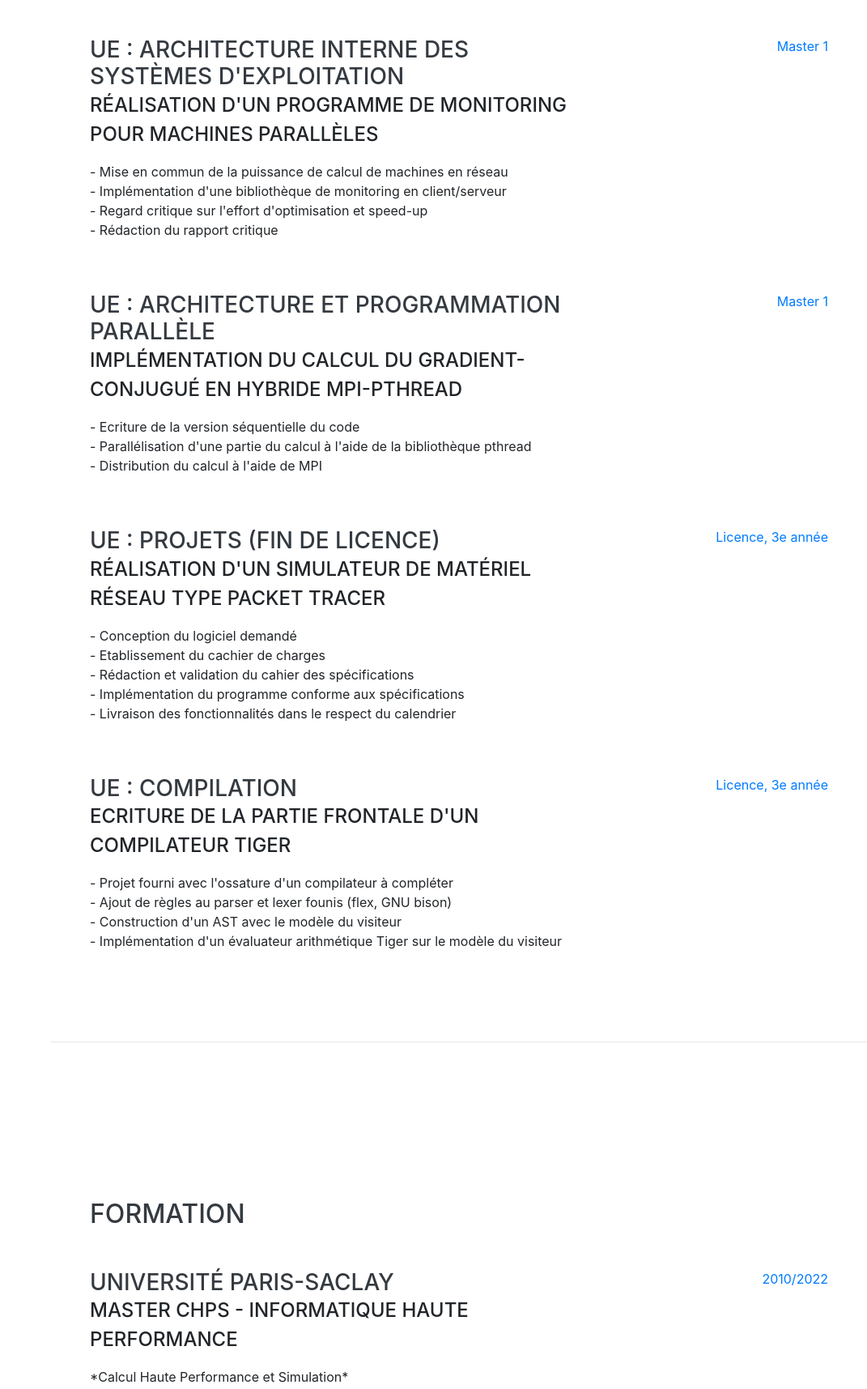
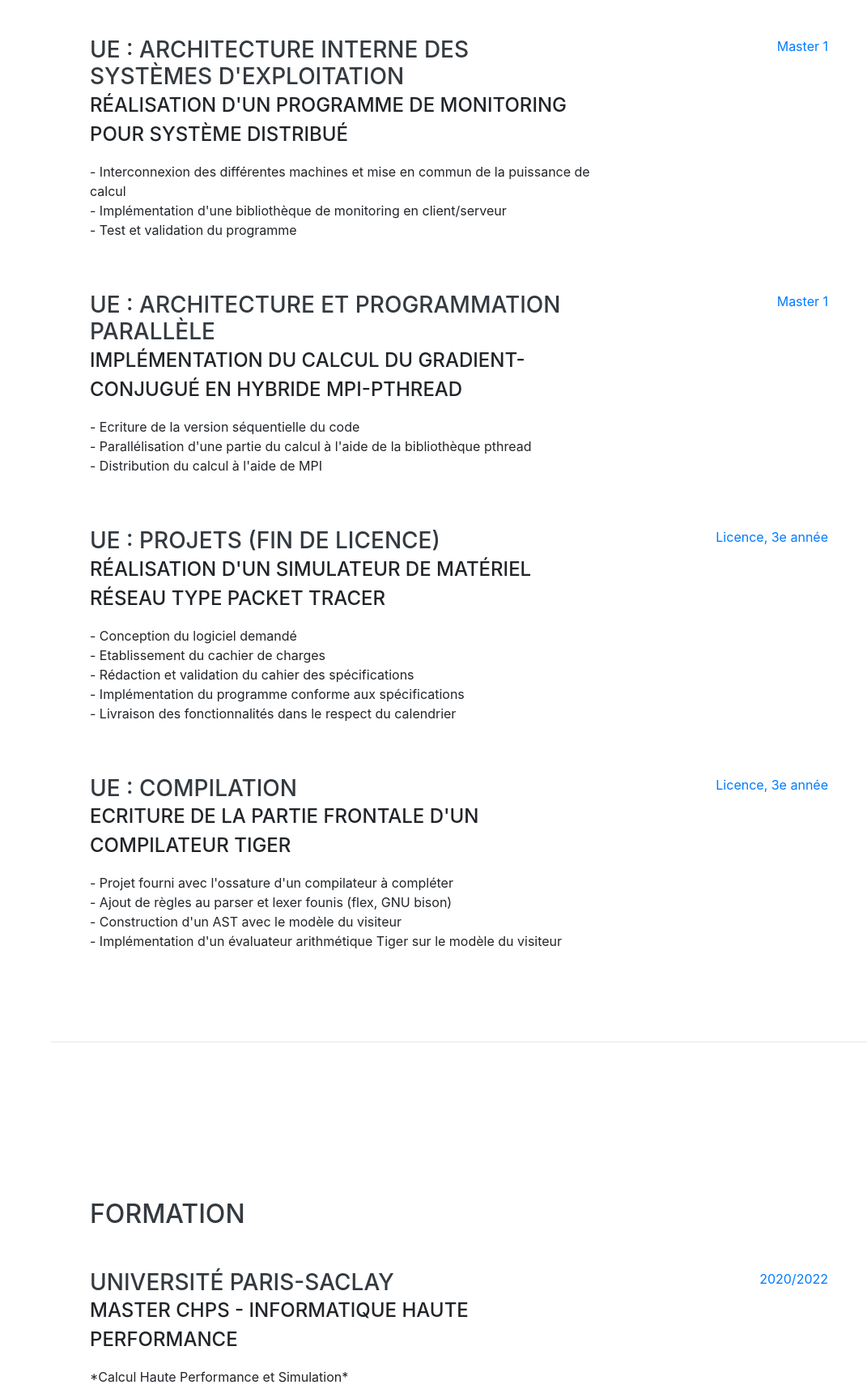
Before and after one commit to m4ssi/m4ssi.github.io, a website with bundled scripts: page index.html in a window 1280 px wide. Shown: the part 2010-3725 px from the top of the page at 81% size, without its empty margins (209-1280 px from the left). Built offline with nearby package versions, Linux system fonts and the light colour scheme; a web font is replaced by a local one.

Commit message:
Fixing typing errors

```diff
--- a/index.html
+++ b/index.html
@@ -164,11 +164,10 @@
         <div class="resume-item d-flex flex-column flex-md-row justify-content-between mb-5">
           <div class="resume-content">
             <h3 class="mb-0">UE : Architecture Interne des Systèmes d'exploitation</h3>
-            <div class="subheading mb-3">Réalisation d'un programme de monitoring pour machines parallèles</div>
-            <p>- Mise en commun de la puissance de calcul de machines en réseau <br>
+            <div class="subheading mb-3">Réalisation d'un programme de monitoring pour système distribué</div>
+            <p>- Interconnexion des différentes machines et mise en commun de la puissance de calcul <br>
 			   - Implémentation d'une bibliothèque de monitoring en client/serveur <br>
-			   - Regard critique sur l'effort d'optimisation et speed-up <br>
-			   - Rédaction du rapport critique
+			   - Test et validation du programme <br>
 			</p>
           </div>
           <div class="resume-date text-md-right">
@@ -240,7 +239,7 @@
             <div>*Calcul Haute Performance et Simulation*</div>
           </div>
           <div class="resume-date text-md-right">
-            <span class="text-primary">2010/2022</span>
+            <span class="text-primary">2020/2022</span>
           </div>
         </div>
 
@@ -306,7 +305,7 @@
             UNIX, GNU/Linux</li>
           <li>
             <i class="fa-li fa fa-check"></i>
-            Git</li>
+            Windows</li>
         </ul>
 
 		<br><br>
```
